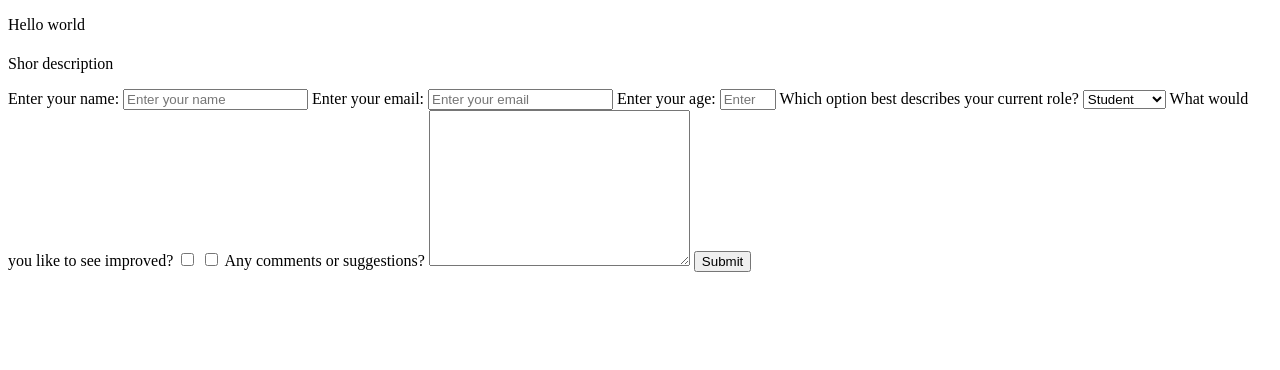
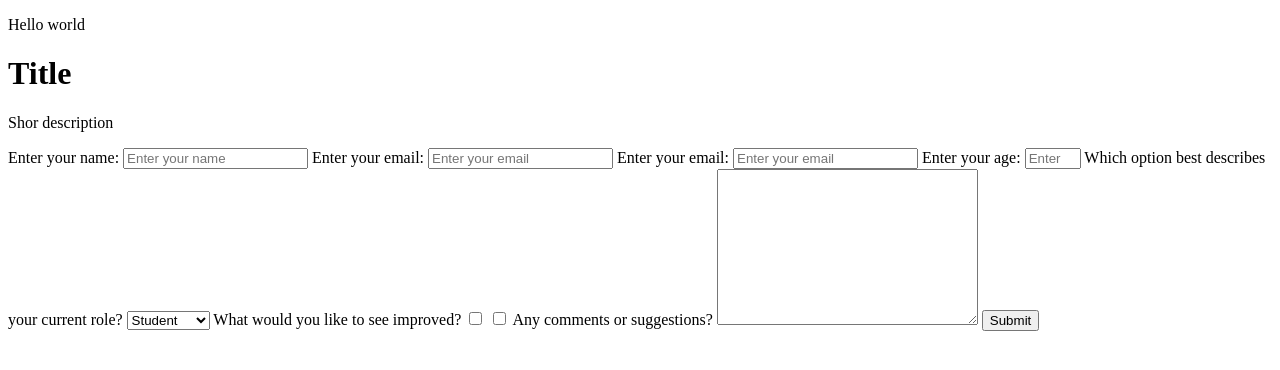
Before and after one commit to noctics123/Aboubakar_and_Ruben_Project, a plain HTML site: page fcc-test-suite-template-master/index.html in a window 1280 px wide. Drawn offline with Linux system fonts and the light colour scheme.

Commit message:
correction 8

```diff
--- a/fcc-test-suite-template-master/index.html
+++ b/fcc-test-suite-template-master/index.html
@@ -23,10 +23,8 @@
 
     -->
 
-    <h1 id="title">
-      <title id="title">
-        This is a title
-      </title>
+    <h1 id="title" >
+        Title
     </h1>
 
     <p id="description">Shor description</p>
@@ -36,10 +34,13 @@
       <input  type="text" id="name" name="name" placeholder="Enter your name">
 
       <label id="email-label" for="email">Enter your email:</label>
-      <input type="email" id="email" name="email" placeholder="Enter your email">
+      <input type="email"id="email" name="email" placeholder="Enter your email">
+
+      <label id="email-label" for="email">Enter your email:</label>
+      <input type="email"id="email" name="email" placeholder="Enter your email">
 
       <label id="age-label" for="age">Enter your age:</label>
-      <input type="number" id="age" name="age" min="10" max="99" placeholder="Enter your age">
+      <input type="number" id="number" name="age" min="10" max="99" placeholder="Enter your age">
 
       <label for="role">Which option best describes your current role?</label>
       <select name="role" id="role">
```
